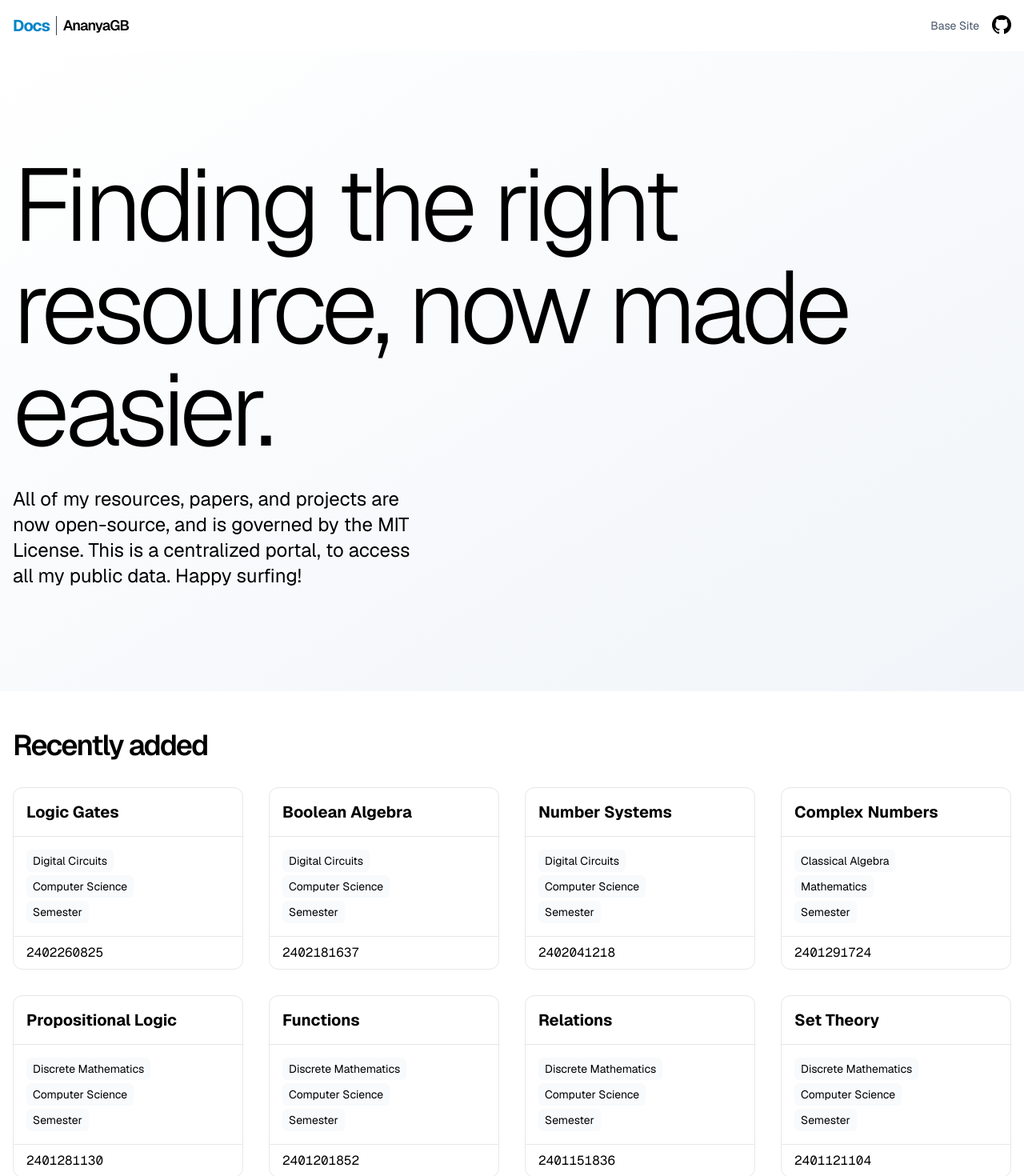
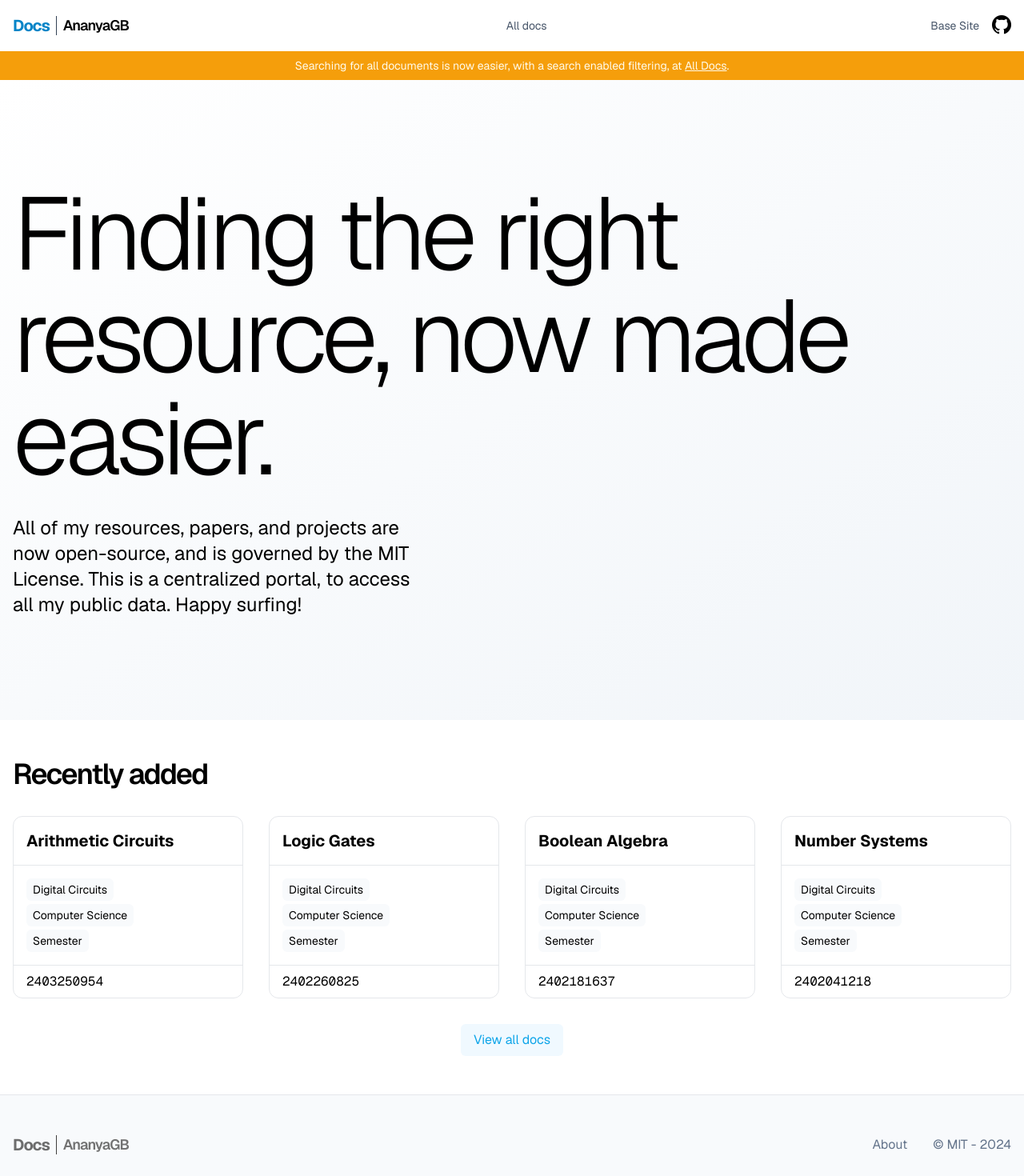
Before and after one commit to AnanyaGB/docs.ananyagb, a Next.js app: page / in a window 1280 px wide. Shown: the top 1470 px of the page at 80% size. Built offline with nearby package versions, Linux system fonts and the light colour scheme.

Commit message:
added search-enabled filtering of documents

```diff
--- /dev/null
+++ b/app/docs/all/page.tsx
@@ -0,0 +1,52 @@
+"use client";
+import { DATA } from "@/app/lib/frontMatter/data";
+import Container from "@/components/styled/container";
+import TableCard from "@/components/styled/table-card";
+import { useEffect, useState } from "react";
+
+type dataArr = {
+  title: string;
+  parent: string;
+  subject: string;
+  type: string;
+  id: number;
+};
+
+export default function Docs() {
+  const [search, setSearch] = useState<string>("");
+  let arr = DATA.sort((a, b) => {
+    return a.id > b.id ? -1 : 1;
+  });
+
+  return (
+    <Container>
+      <div className="py-12">
+        <input
+          type="text"
+          className="border rounded-md w-full block px-4 py-2 outline-none hover:border-neutral-500 transition-all focus:ring-2 ring-sky-300 focus:hover:border-sky-300 focus:border-sky-300"
+          value={search}
+          onChange={(e) => setSearch(e.target.value)}
+          // onKeyUp={handleChange}
+          placeholder="Filter documents by title"
+        />
+      </div>
+      <div className="pb-12">
+        <div className="grid grid-cols-1 md:grid-cols-2 lg:grid-cols-4 mt-8 gap-8">
+          {arr.map(
+            (item, index: any) =>
+              item.title.toLowerCase().includes(search.toLowerCase()) && (
+                <TableCard
+                  title={item.title}
+                  key={index}
+                  parent={item.parent}
+                  subject={item.subject}
+                  type={item.type}
+                  id={item.id}
+                />
+              )
+          )}
+        </div>
+      </div>
+    </Container>
+  );
+}
--- a/app/lib/frontMatter/data.tsx
+++ b/app/lib/frontMatter/data.tsx
@@ -72,4 +72,12 @@ export const DATA: data[] = [
     id: 2402260825,
     archived: false,
   },
+  {
+    title: "Arithmetic Circuits",
+    parent: "Digital Circuits",
+    subject: "Computer Science",
+    type: "Semester",
+    id: 2403250954,
+    archived: false,
+  },
 ];
--- a/app/page.tsx
+++ b/app/page.tsx
@@ -5,6 +5,14 @@ import Link from "next/link";
 export default async function Home() {
   return (
     <div>
+      <div className="bg-amber-500 text-amber-50 text-center p-2 text-sm">
+        Searching for all documents is now easier, with a search enabled
+        filtering, at{" "}
+        <Link href="/docs/all">
+          <span className="underline">All Docs</span>
+        </Link>
+        {"."}
+      </div>
       <Welcome />
       <LatestDocs />
     </div>
--- a/components/base-app/navbar.tsx
+++ b/components/base-app/navbar.tsx
@@ -55,6 +55,9 @@ export default function Navbar() {
               </div>
             </div>
             <div className="flex items-center gap-2">
+              <NavLinks uri="/docs/all">All docs</NavLinks>
+            </div>
+            <div className="flex items-center gap-2">
               <NavLinks uri="https://ananyagb.in" blank>
                 Base Site
               </NavLinks>
--- a/components/home/latest-docs.tsx
+++ b/components/home/latest-docs.tsx
@@ -1,11 +1,13 @@
 import { DATA } from "@/app/lib/frontMatter/data";
 import Container from "../styled/container";
 import TableCard from "../styled/table-card";
+import NavLinks from "../styled/navLinks";
+import Link from "next/link";
 
 export default function LatestDocs() {
   let arr = DATA.sort((a, b) => {
     return a.id > b.id ? -1 : 1;
-  });
+  }).slice(DATA.length - 9, DATA.length - 5);
 
   return (
     <Container>
@@ -25,6 +27,15 @@ export default function LatestDocs() {
             />
           ))}
         </div>
+        <div className="mt-8">
+          <div className="mx-auto max-w-fit">
+            <Link href={"/docs/all"}>
+              <button className="px-4 py-2 rounded-md bg-sky-50 hover:bg-sky-100 transition-all text-sky-500">
+                View all docs
+              </button>
+            </Link>
+          </div>
+        </div>
       </div>
     </Container>
   );
--- a/next.config.js
+++ b/next.config.js
@@ -1,4 +1,4 @@
 /** @type {import('next').NextConfig} */
-const nextConfig = {}
+const nextConfig = {};
 
-module.exports = nextConfig
+module.exports = nextConfig;
--- a/package.json
+++ b/package.json
@@ -33,5 +33,9 @@
     "remark-math": "^6.0.0",
     "tailwindcss": "3.4.1",
     "typescript": "5.3.3"
+  },
+  "devDependencies": {
+    "@swc/cli": "^0.3.10",
+    "@swc/core": "^1.4.5"
   }
 }
```
Also changed, not shown: .eslintrc.json, 2 other files (tests, documents, lock files or other folders).
